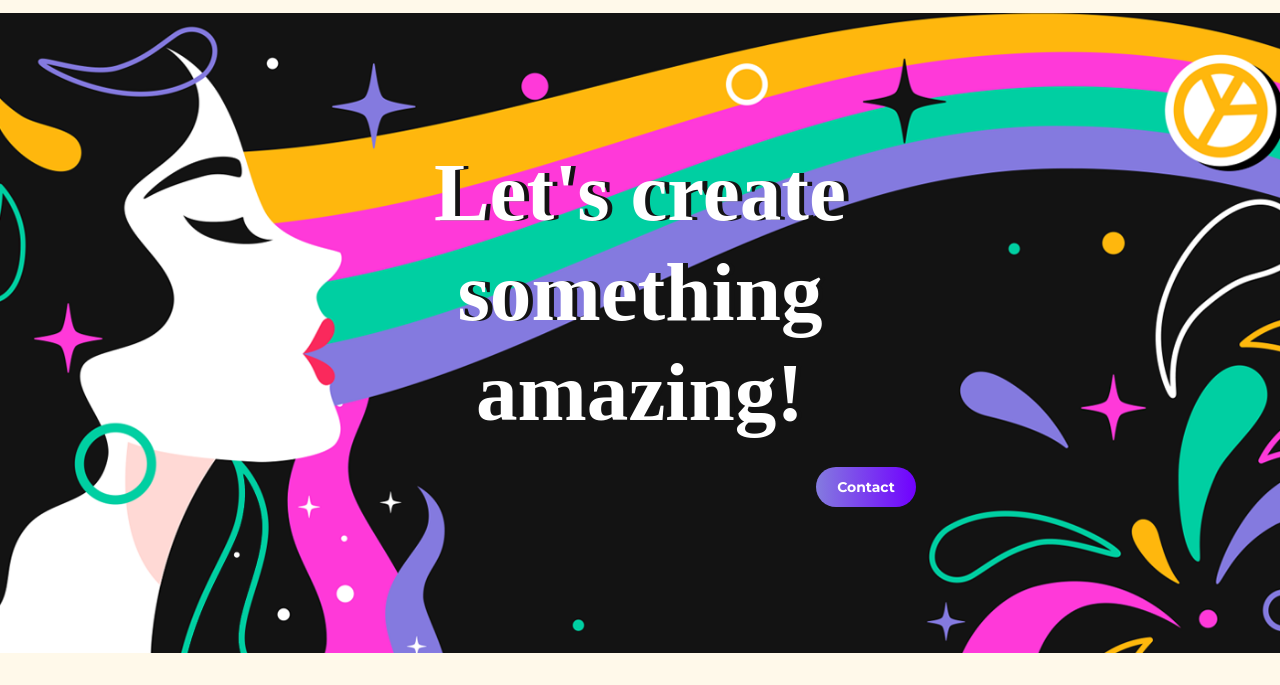
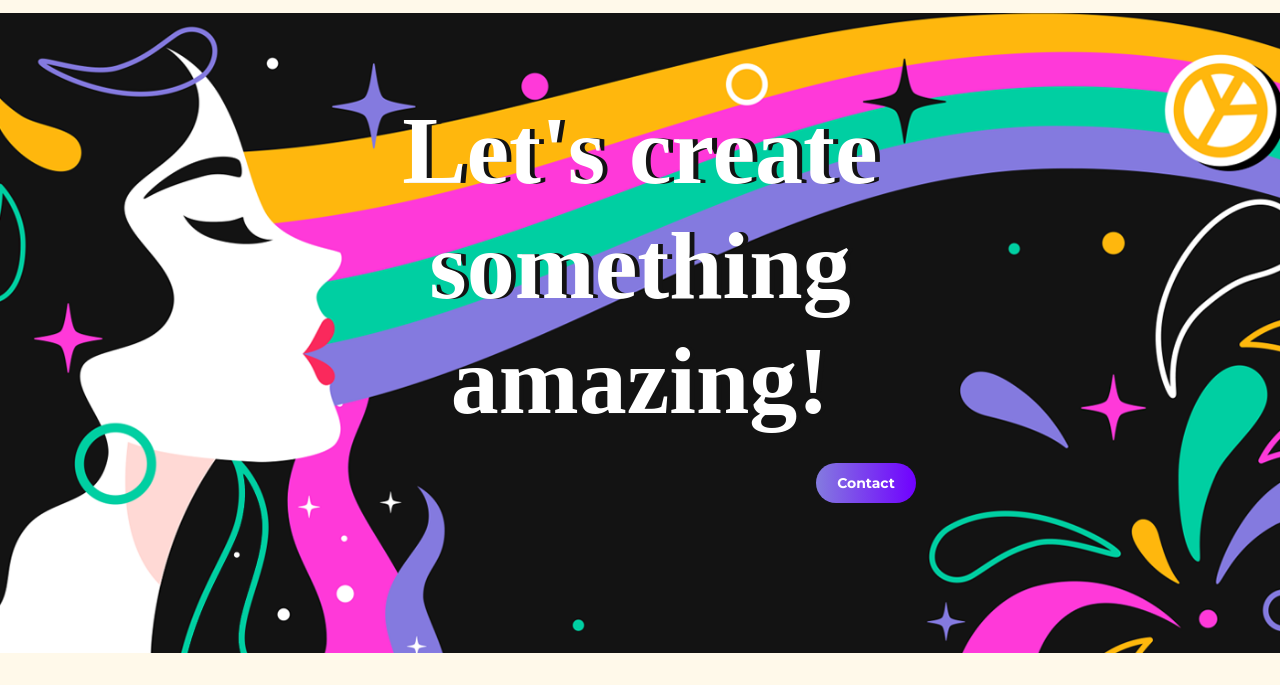
Before and after one commit to puyo0001/portfolio, a plain HTML site: page index.html in a window 1280 px wide. Shown: the part 115-800 px from the top of the page. Drawn offline with nearby package versions, Linux system fonts and the light colour scheme.

Commit message:
adds final comments

```diff
--- a/css/main.css
+++ b/css/main.css
@@ -139,7 +139,6 @@ i {
   position: relative;
   width: 100%;
   aspect-ratio: 2/1;
-  display: grid;
   place-items: center;
   background-image: url(../images/hero-640.png);
   background-size: cover;
@@ -157,6 +156,7 @@ i {
 }
 
 .block h1 {
+  padding-top: 1rem;
   text-shadow: 0.3rem 0 var(--bs-primary-text-emphasis);
 }
 
@@ -166,7 +166,6 @@ i {
   position: relative;
   width: 100%;
   aspect-ratio: 3/1;
-  display: grid;
   place-items: center;
   background-image: url(../images/featured-640.png);
   background-size: cover;
@@ -298,13 +297,21 @@ footer {
   padding: 3rem 0;
 }
 
+@media screen and (min-width: 576px) {
+  h1 {
+    font-size: 4rem;
+  }
+}
+
 @media screen and (min-width: 768px) {
   /* general customization */
 
   h1 {
     font-size: 4rem;
   }
-
+  .block h1 {
+    padding-top: 5rem;
+  }
   h2 {
     font-size: 2.8rem;
   }
@@ -340,7 +347,11 @@ footer {
   /* general customization */
 
   h1 {
-    font-size: 5.2rem;
+    font-size: 6rem;
+  }
+
+  .block h1 {
+    padding-top: 5rem;
   }
 
   /* navigation bar */
```
Also changed, not shown: about.html (+3 -0 lines), contact.html (+4 -2 lines), index.html (+1 -0 lines).
